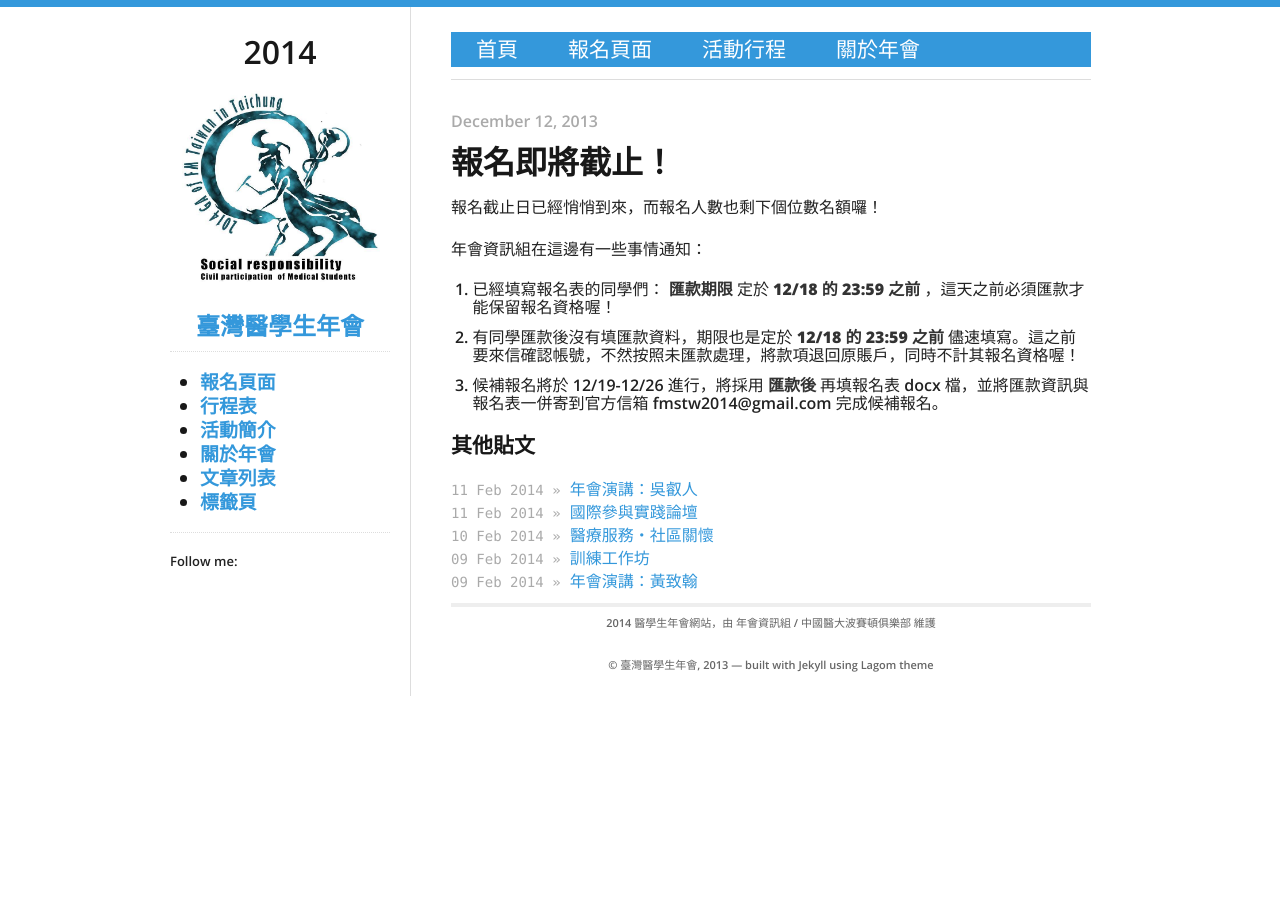
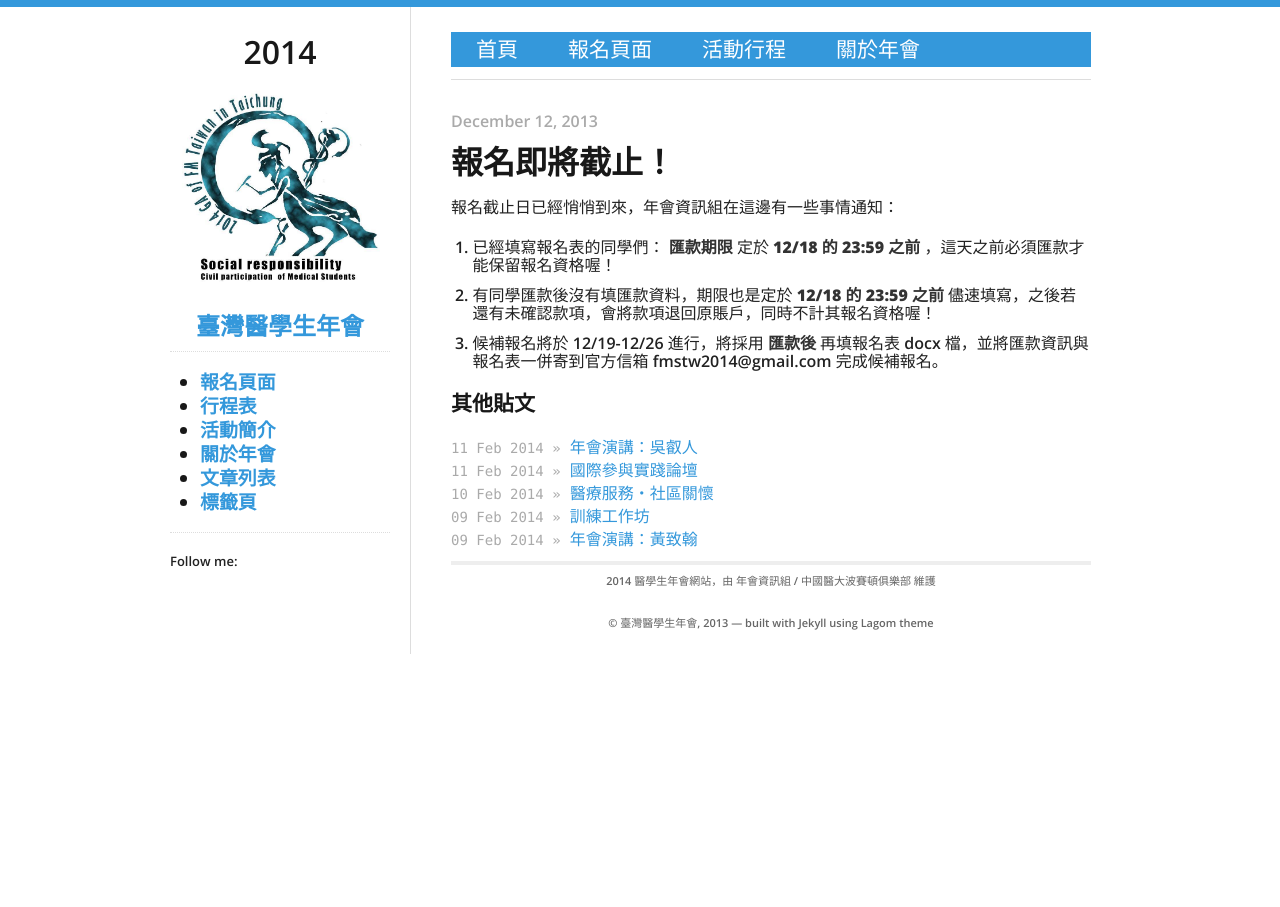
Before and after one commit to fmstw/fmstw.github.io, a Jekyll site: the page built from _posts/2013-12-12-stop-acception.md, in a window 1280 px wide. Built offline with Jekyll 4.4.1, drawn with Linux system fonts in a browser that asks for light colours; nearby versions of some CDN libraries.

Commit message:
報名截止

```diff
--- a/_posts/2013-12-12-stop-acception.md
+++ b/_posts/2013-12-12-stop-acception.md
@@ -4,10 +4,8 @@ layout: post
 category: "報名資訊"
 tag: important
 ---
-報名截止日已經悄悄到來，而報名人數也剩下個位數名額囉！
-
-年會資訊組在這邊有一些事情通知：
+報名截止日已經悄悄到來，年會資訊組在這邊有一些事情通知：
 
 1. 已經填寫報名表的同學們： __匯款期限__ 定於 __12/18 的 23:59 之前__ ，這天之前必須匯款才能保留報名資格喔！
-2. 有同學匯款後沒有填匯款資料，期限也是定於 __12/18 的 23:59 之前__ 儘速填寫。這之前要來信確認帳號，不然按照未匯款處理，將款項退回原賬戶，同時不計其報名資格喔！
+2. 有同學匯款後沒有填匯款資料，期限也是定於 __12/18 的 23:59 之前__ 儘速填寫，之後若還有未確認款項，會將款項退回原賬戶，同時不計其報名資格喔！
 3. 候補報名將於 12/19-12/26 進行，將採用 __匯款後__ 再填報名表 docx 檔，並將匯款資訊與報名表一併寄到官方信箱 fmstw2014@gmail.com 完成候補報名。
```
